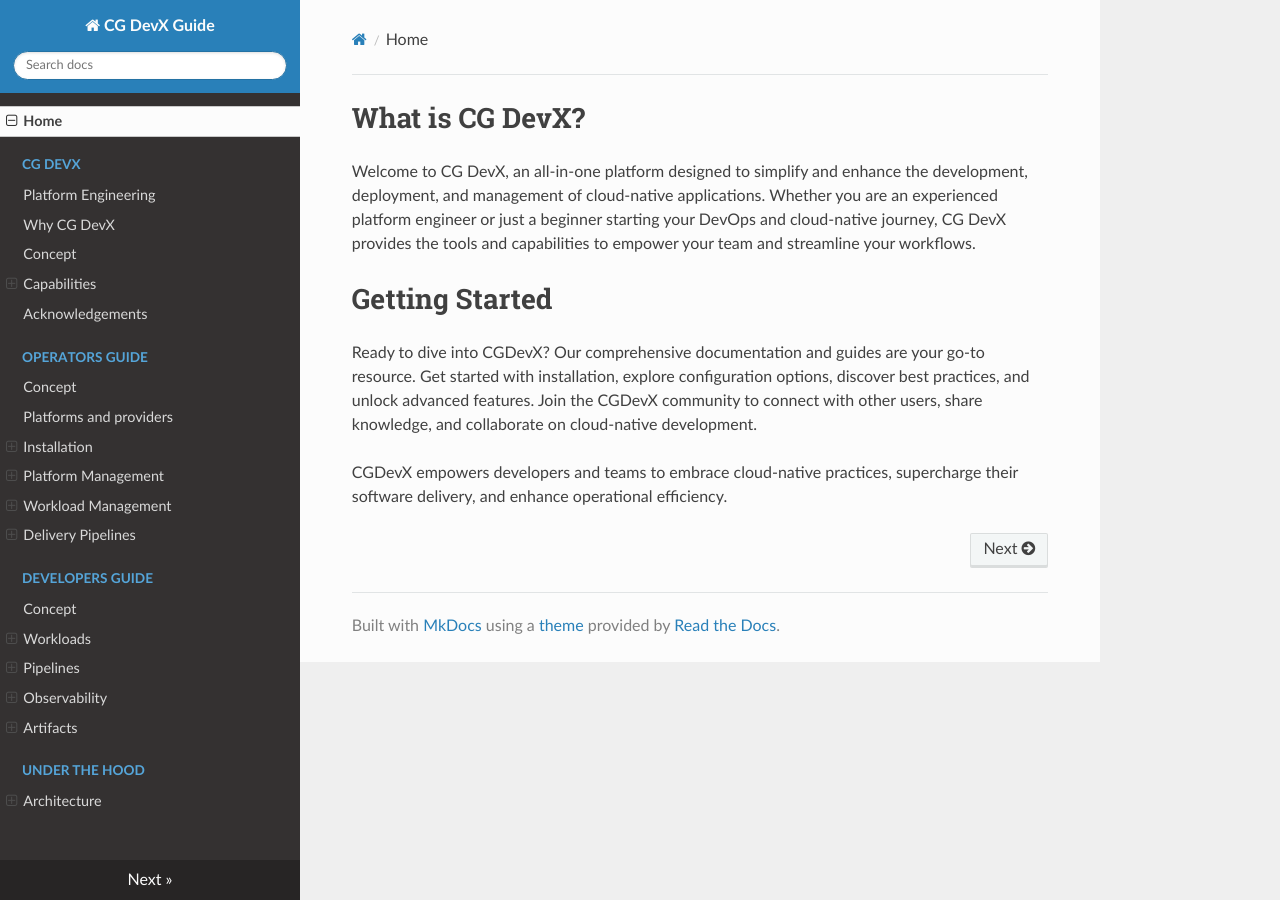
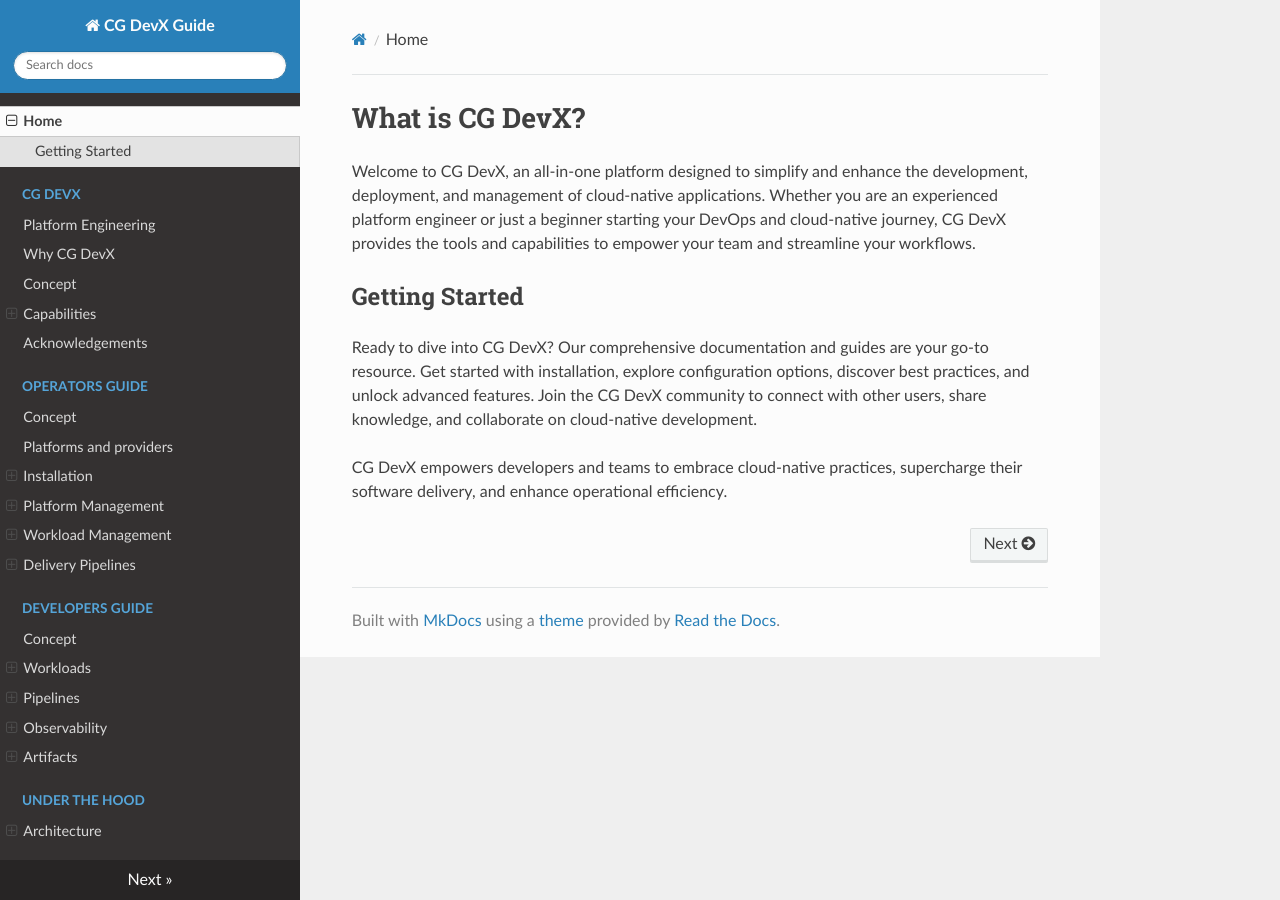
Before and after one commit to CloudGeometry/cg-devx-docs, an MkDocs documentation site: the page built from docs/index.md, in a window 1280 px wide. Built offline with MkDocs 1.6.1, drawn with Linux system fonts in a browser that asks for light colours; nearby versions of some CDN libraries; a script that is not in the unit is left out.

Commit message:
Update index.md

```diff
--- a/docs/index.md
+++ b/docs/index.md
@@ -1,16 +1,9 @@
 # What is CG DevX?
 
-Welcome to CG DevX, an all-in-one platform designed to simplify and enhance the development, deployment, and management
-of cloud-native applications.
-Whether you are an experienced platform engineer or just a beginner starting your DevOps and
-cloud-native journey, CG DevX provides the tools and capabilities to empower your team and streamline your workflows.
+Welcome to CG DevX, an all-in-one platform designed to simplify and enhance the development, deployment, and management of cloud-native applications. Whether you are an experienced platform engineer or just a beginner starting your DevOps and cloud-native journey, CG DevX provides the tools and capabilities to empower your team and streamline your workflows.
 
-# Getting Started
+## Getting Started
 
-Ready to dive into CGDevX?
-Our comprehensive documentation and guides are your go-to resource.
-Get started with installation, explore configuration options, discover best practices, and unlock advanced features.
-Join the CGDevX community to connect with other users, share knowledge, and collaborate on cloud-native development.
+Ready to dive into CG DevX? Our comprehensive documentation and guides are your go-to resource. Get started with installation, explore configuration options, discover best practices, and unlock advanced features. Join the CG DevX community to connect with other users, share knowledge, and collaborate on cloud-native development.
 
-CGDevX empowers developers and teams to embrace cloud-native practices, supercharge their software delivery, and enhance
-operational efficiency.
+CG DevX empowers developers and teams to embrace cloud-native practices, supercharge their software delivery, and enhance operational efficiency.
```
